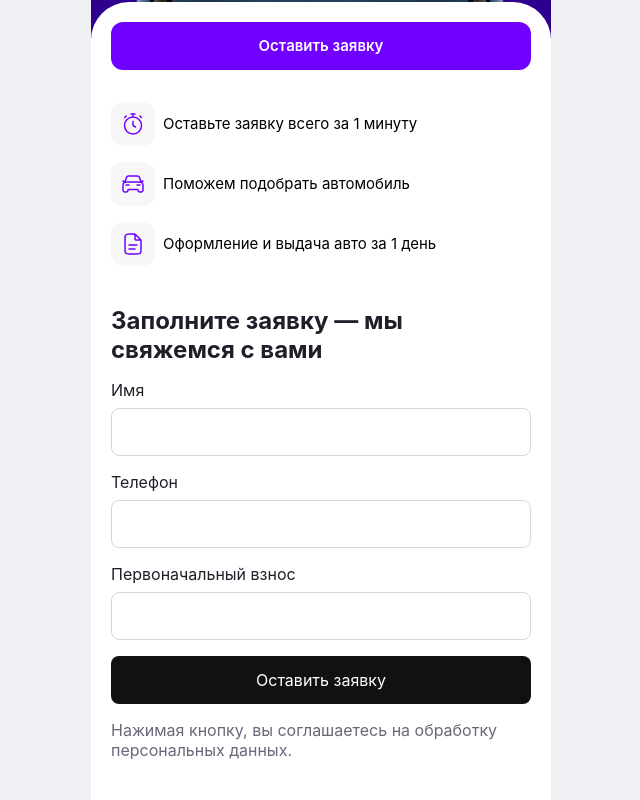
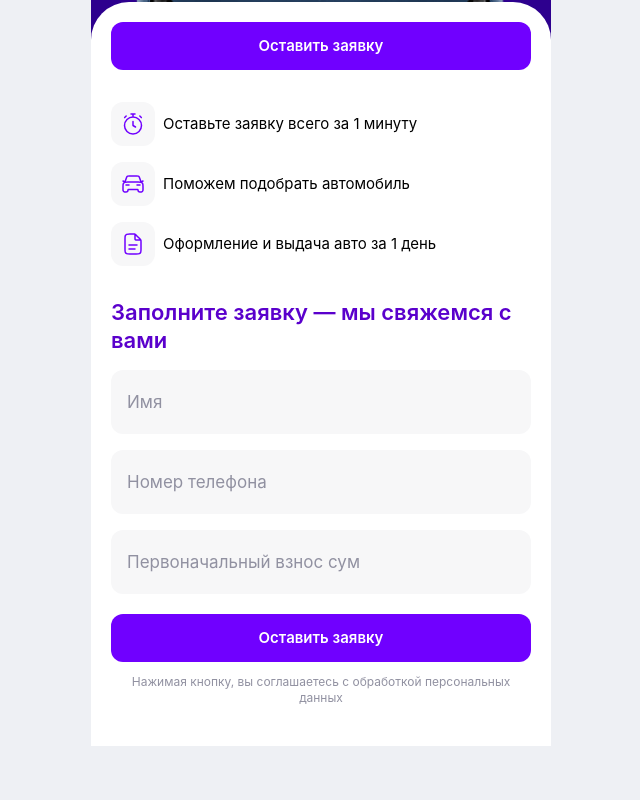
Before and after one commit to pyasmenko88/cerdprototype, a React (Vite) app: page / in a window 1280 px wide. Shown: the part 398-1198 px from the top of the page, without its empty margins (319-959 px from the left). After the commit the page ends 1144 px from the top, so only its background shows below. Built offline with nearby package versions, Linux system fonts and the light colour scheme.

Commit message:
Style application form

```diff
--- a/src/App.tsx
+++ b/src/App.tsx
@@ -118,28 +118,48 @@ function App() {
             <h2 id="application-form-title">Заполните заявку — мы свяжемся с вами</h2>
 
             <form onSubmit={handleSubmit}>
-              <label>
-                Имя
-                <input type="text" name="name" autoComplete="name" />
+              <div className="form-fields">
+                <label className="form-field">
+                  <span className="visually-hidden">Имя</span>
+                  <input
+                    type="text"
+                    name="name"
+                    autoComplete="name"
+                    placeholder="Имя"
+                  />
                 </label>
 
-              <label>
-                Телефон
-                <input type="tel" name="phone" inputMode="tel" autoComplete="tel" />
+                <label className="form-field">
+                  <span className="visually-hidden">Номер телефона</span>
+                  <input
+                    type="tel"
+                    name="phone"
+                    inputMode="tel"
+                    autoComplete="tel"
+                    placeholder="Номер телефона"
+                  />
                 </label>
 
-              <label>
-                Первоначальный взнос
-                <input type="text" name="initialPayment" inputMode="numeric" />
+                <label className="form-field">
+                  <span className="visually-hidden">Первоначальный взнос сум</span>
+                  <input
+                    type="text"
+                    name="initialPayment"
+                    inputMode="numeric"
+                    placeholder="Первоначальный взнос сум"
+                  />
                 </label>
+              </div>
 
+              <div className="form-actions">
                 <button className="primary-button" type="submit">
                   Оставить заявку
                 </button>
 
                 <p className="consent-text">
-                Нажимая кнопку, вы соглашаетесь на обработку персональных данных.
+                  Нажимая кнопку, вы соглашаетесь с обработкой персональных данных
                 </p>
+              </div>
             </form>
           </section>
         </section>
--- a/src/styles.css
+++ b/src/styles.css
@@ -210,18 +210,13 @@ button {
 
 .primary-button {
   width: 100%;
+  height: 48px;
   min-height: 48px;
   border: 0;
-  border-radius: 8px;
-  background: #111111;
+  border-radius: 12px;
+  padding: 12px 16px;
+  background: #7000ff;
   color: #ffffff;
-}
-
-.top-cta {
-  height: 48px;
-  padding: 12px 16px;
-  border-radius: 12px;
-  background: #7000ff;
   font-size: 15px;
   font-weight: 600;
   line-height: 20px;
@@ -229,15 +224,15 @@ button {
   transition: background-color 120ms ease;
 }
 
-.top-cta:hover {
+.primary-button:hover {
   background: #6600e6;
 }
 
-.top-cta:active {
+.primary-button:active {
   background: #5a00cc;
 }
 
-.top-cta:focus-visible {
+.primary-button:focus-visible {
   outline: 3px solid rgb(112 0 255 / 30%);
   outline-offset: 2px;
 }
@@ -283,30 +278,105 @@ button {
 }
 
 .application-form {
-  display: grid;
+  display: flex;
+  width: 100%;
+  flex-direction: column;
   gap: 16px;
   scroll-margin-top: 20px;
-  padding-top: 8px;
+}
+
+.application-form h2 {
+  width: 100%;
+  color: #5a00cc;
+  font-size: 22px;
+  font-weight: 600;
+  line-height: 28px;
+  letter-spacing: 0;
 }
 
 .application-form form {
+  display: flex;
+  width: 100%;
+  flex-direction: column;
+  gap: 20px;
+}
+
+.form-fields {
   display: grid;
   gap: 16px;
 }
 
-.application-form label {
-  display: grid;
-  gap: 8px;
+.form-field {
+  display: block;
 }
 
 .application-form input {
   width: 100%;
-  min-height: 48px;
-  border: 1px solid #d7d7df;
-  border-radius: 8px;
-  padding: 0 12px;
+  height: 64px;
+  min-height: 64px;
+  -webkit-appearance: none;
+  appearance: none;
+  border: 0;
+  border-radius: 12px;
+  outline: none;
+  padding: 0 16px;
+  background: #f7f7f8;
+  color: #000000;
+  font-size: 17px;
+  font-weight: 400;
+  line-height: 22px;
+  letter-spacing: 0;
+}
+
+.application-form input::placeholder {
+  color: #9191a1;
+  opacity: 1;
+}
+
+.application-form input:-webkit-autofill,
+.application-form input:-webkit-autofill:hover,
+.application-form input:-webkit-autofill:active {
+  -webkit-box-shadow: 0 0 0 1000px #f7f7f8 inset;
+  -webkit-text-fill-color: #000000;
+  caret-color: #000000;
+}
+
+.application-form input:focus {
+  background: #f7f7f8;
+  box-shadow: 0 0 0 2px rgb(112 0 255 / 25%);
+}
+
+.application-form input:-webkit-autofill:focus {
+  -webkit-box-shadow:
+    0 0 0 1000px #f7f7f8 inset,
+    0 0 0 2px rgb(112 0 255 / 25%);
+}
+
+.form-actions {
+  display: flex;
+  width: 100%;
+  flex-direction: column;
+  align-items: stretch;
+  gap: 12px;
 }
 
 .consent-text {
-  color: #686878;
+  width: 100%;
+  color: #9191a1;
+  font-size: 12px;
+  font-weight: 400;
+  line-height: 16px;
+  text-align: center;
 }
+
+.visually-hidden {
+  position: absolute;
+  width: 1px;
+  height: 1px;
+  padding: 0;
+  border: 0;
+  margin: -1px;
+  overflow: hidden;
+  clip: rect(0, 0, 0, 0);
+  white-space: nowrap;
+}
```
Lines whose indentation alone changed are shown as unchanged.
